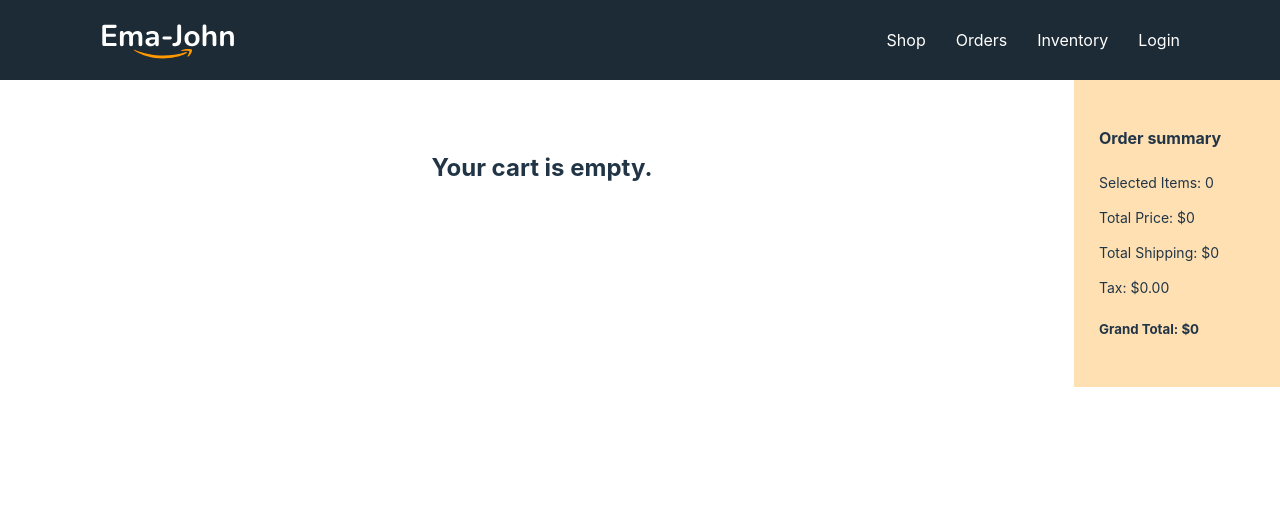
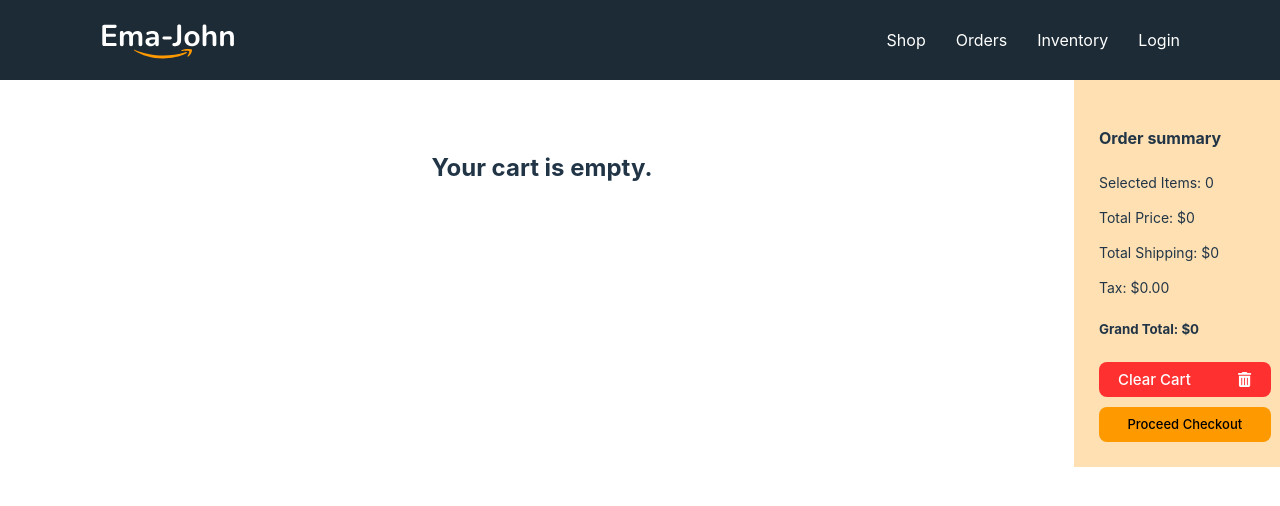
Before and after one commit to rhsajib/amazon-simple-SPA, a React (Vite) app: page /orders in a window 1280 px wide. Shown: the top 506 px of the page. Built offline with nearby package versions, Linux system fonts and the light colour scheme.

Commit message:
added review order button and proceed checkout button and linked with component

```diff
--- a/src/components/Cart/Cart.css
+++ b/src/components/Cart/Cart.css
@@ -9,3 +9,18 @@
     font-size: 14px;
 
 }
+.icon-delete{
+    height: 20px;
+}
+
+.btn-clear-cart{
+    width: 110%;
+    height: 35px;
+    margin: 10px auto;
+    display: flex;
+    justify-content: space-between;
+    align-items: center;
+    color: white;
+    background: #ff3030;
+    font-size: 15px;
+}
--- a/src/components/Cart/Cart.jsx
+++ b/src/components/Cart/Cart.jsx
@@ -1,9 +1,12 @@
-/* eslint-disable react/prop-types */
-/* eslint-disable no-unused-vars */
-import React from 'react';
-import './Cart.css'
+import React from "react";
+import "./Cart.css";
+import { FontAwesomeIcon } from "@fortawesome/react-fontawesome";
+import { faTrashAlt } from "@fortawesome/free-solid-svg-icons";
 
-const Cart = ({cart}) => {
+const Cart = ({ cart, handleClearCart, children }) => {
+    // 'children' diye bujhay, Cart tag jekhane use kora hoise
+    // shekhane er peter moddhe ja ase
+
     // const cart = props.cart;  // option 1
     // const {cart} = props;  //option 2
 
@@ -11,7 +14,7 @@ const Cart = ({cart}) => {
     let totalShipping = 0;
     let quantity = 0;
 
-    for (const product of cart){
+    for (const product of cart) {
         // if (product.quantity === 0) {
         //     product.quantity = 1;
         // }
@@ -33,18 +36,22 @@ const Cart = ({cart}) => {
         // }
     }
 
-
-    const tax  =totalPrice * 7 / 100;
+    const tax = (totalPrice * 7) / 100;
     const grandTotal = totalPrice + totalShipping + tax;
 
     return (
-        <div className='cart'>
+        <div className="cart">
             <h4>Order summary</h4>
             <p>Selected Items: {quantity}</p>
             <p>Total Price: ${totalPrice}</p>
             <p>Total Shipping: ${totalShipping}</p>
-            <p>Tax: ${tax.toFixed(2)}</p>      {/* fixed to 2 decimal points */}
+            <p>Tax: ${tax.toFixed(2)}</p> {/* fixed to 2 decimal points */}
             <h5>Grand Total: ${grandTotal}</h5>
+            <button onClick={handleClearCart} className="btn-clear-cart">
+                <span>Clear Cart</span>
+                <FontAwesomeIcon icon={faTrashAlt} />
+            </button>
+            {children}
         </div>
     );
 };
--- /dev/null
+++ b/src/components/Checkout/Checkout.jsx
@@ -0,0 +1,11 @@
+import React from 'react';
+
+const Checkout = () => {
+    return (
+        <div>
+            <h1>Checkout page</h1>
+        </div>
+    );
+};
+
+export default Checkout;
--- a/src/components/Orders/Orders.css
+++ b/src/components/Orders/Orders.css
@@ -1,3 +1,16 @@
 .review-container{
     margin: 50px auto;
 }
+.btn-proceed{
+    background: #ff9900;
+    width: 110%;
+    height: 35px;
+    font-size: 13px;
+    display: flex;
+    justify-content: center;
+    align-items: center;
+}
+
+.proceed-link{
+    text-decoration: none;
+}
--- a/src/components/Orders/Orders.jsx
+++ b/src/components/Orders/Orders.jsx
@@ -1,48 +1,61 @@
-import React, { useState } from 'react';
-import Cart from '../Cart/Cart';
-import { useLoaderData } from 'react-router-dom';
-import ReviewItems from '../ReviewItems/ReviewItems';
-import './Orders.css'
-import { removeFromDb } from '../../utilities/fakedb';
+import React, { useState } from "react";
+import Cart from "../Cart/Cart";
+import { Link, useLoaderData } from "react-router-dom";
+import ReviewItems from "../ReviewItems/ReviewItems";
+import "./Orders.css";
+import { deleteShoppingCart, removeFromDb } from "../../utilities/fakedb";
 
 const Orders = () => {
-    const loadedCart = useLoaderData()
-    const [carts, setCarts] = useState(loadedCart)
+    const loadedCart = useLoaderData();
+    const [carts, setCarts] = useState(loadedCart);
 
-    const handleRemoveFromCart = id => {
+    const handleRemoveFromCart = (id) => {
         // Step 1: handle client side
-        const remainingCarts = carts.filter(product => product.id !== id);
+        const remainingCarts = carts.filter((product) => product.id !== id);
         setCarts(remainingCarts);
 
         // Step 2: handle database side
         removeFromDb(id);
-    }
+    };
 
-        console.log(carts.length)
+    const handleClearCart = () => {
+        // handle client side
+        setCarts([]);
 
-        return (
-            <div className='shop-container'>
-                <div className='review-container'>
-                {
-                    carts.length === 0 ? (
-                        <h2>Your cart is empty.</h2>
-                    ) :
-                    (
-                        carts.map(product => <ReviewItems
+        // handle database side
+        deleteShoppingCart();
+    };
+
+    console.log(carts.length);
+
+    return (
+        <div className="shop-container">
+            <div className="review-container">
+                {carts.length === 0 ? (
+                    <h2>Your cart is empty.</h2>
+                ) : (
+                    carts.map((product) => (
+                        <ReviewItems
                             key={product.id}
                             product={product}
                             handleRemoveFromCart={handleRemoveFromCart}
-                        />)
-                    )
-                }
-                </div>
-                <div className='cart-container'>
-                    <Cart cart={carts}></Cart>
-                </div>
+                        />
+                    ))
+                )}
             </div>
-        );
+            <div className="cart-container">
+                <Cart cart={carts} handleClearCart={handleClearCart}>
+                    {/* ei part ta Cart component er pet (belly) represent kore */}
 
-
+                    {/* Cart er peter moddhe ja ja ase ta oi Cart component er
+                        children hishabe destructure kora jay */}
+                    <Link className='proceed-link' to={"/checkout"}>
+                        <button className="btn-proceed">Proceed Checkout</button>
+                    </Link>
+                </Cart>
+            </div>
+        </div>
+    );
 };
 
 export default Orders;
--- a/src/components/ReviewItems/ReviewItems.css
+++ b/src/components/ReviewItems/ReviewItems.css
@@ -46,7 +46,7 @@
     /* align an item horizontally and vertically venter */
     display: flex;
     justify-content: center;  /* horizontal center */
-    align-items: center;  /* horizontal center */
+    align-items: center;  /* vertical center */
 }
 
 .icon-delete{
--- a/src/components/Shop/Shop.jsx
+++ b/src/components/Shop/Shop.jsx
@@ -2,9 +2,9 @@ import { useEffect, useState } from 'react';
 import './Shop.css'
 import Product from '../Product/Product';
 import Cart from '../Cart/Cart';
-import { addToDb, getShoppingCart } from '../../utilities/fakedb';
+import { addToDb, deleteShoppingCart, getShoppingCart } from '../../utilities/fakedb';
 import cartProductsLoader from '../../loaders/cartProductsLoader';
-import { useLoaderData } from 'react-router-dom';
+import { Link, useLoaderData } from 'react-router-dom';
 
 const Shop = () => {
     const [products, setProducts] = useState([]);
@@ -89,6 +89,15 @@ const Shop = () => {
         addToDb(product.id);
     }
 
+    const handleClearCart = () => {
+        // handle client side
+        setCart([])
+
+        // handle database side
+        deleteShoppingCart()
+    }
+
+
 
 
     return (
@@ -110,7 +119,19 @@ const Shop = () => {
                 </div>
 
                 <div className='cart-container'>
-                    <Cart cart={cart}></Cart>
+                    <Cart
+                        cart={cart}
+                        handleClearCart={handleClearCart}
+                        >
+
+                        {/* ei part ta Cart component er pet (belly) represent kore */}
+
+                        {/* Cart er peter moddhe ja ja ase ta oi Cart component er
+                        children hishabe destructure kora jay */}
+                        <Link className='proceed-link' to={'/orders'}>
+                            <button className='btn-proceed'>Review Orders</button>
+                        </Link>
+                    </Cart>
                 </div>
 
             </div>
--- a/src/main.jsx
+++ b/src/main.jsx
@@ -13,6 +13,7 @@ import Inventory from './components/Inventory/Inventory.jsx';
 import Login from './components/Login/Login.jsx';
 import cartProductsLoader from './loaders/cartProductsLoader.js';
 import productsLoader from './loaders/productsLoader.js';
+import Checkout from './components/Checkout/Checkout.jsx';
 
 
 const router =  createBrowserRouter([
@@ -35,6 +36,10 @@ const router =  createBrowserRouter([
         element: <Inventory />
       },
       {
+        path: '/checkout',
+        element: <Checkout />
+      },
+      {
         path: '/Login',
         element: <Login />
       }
```
